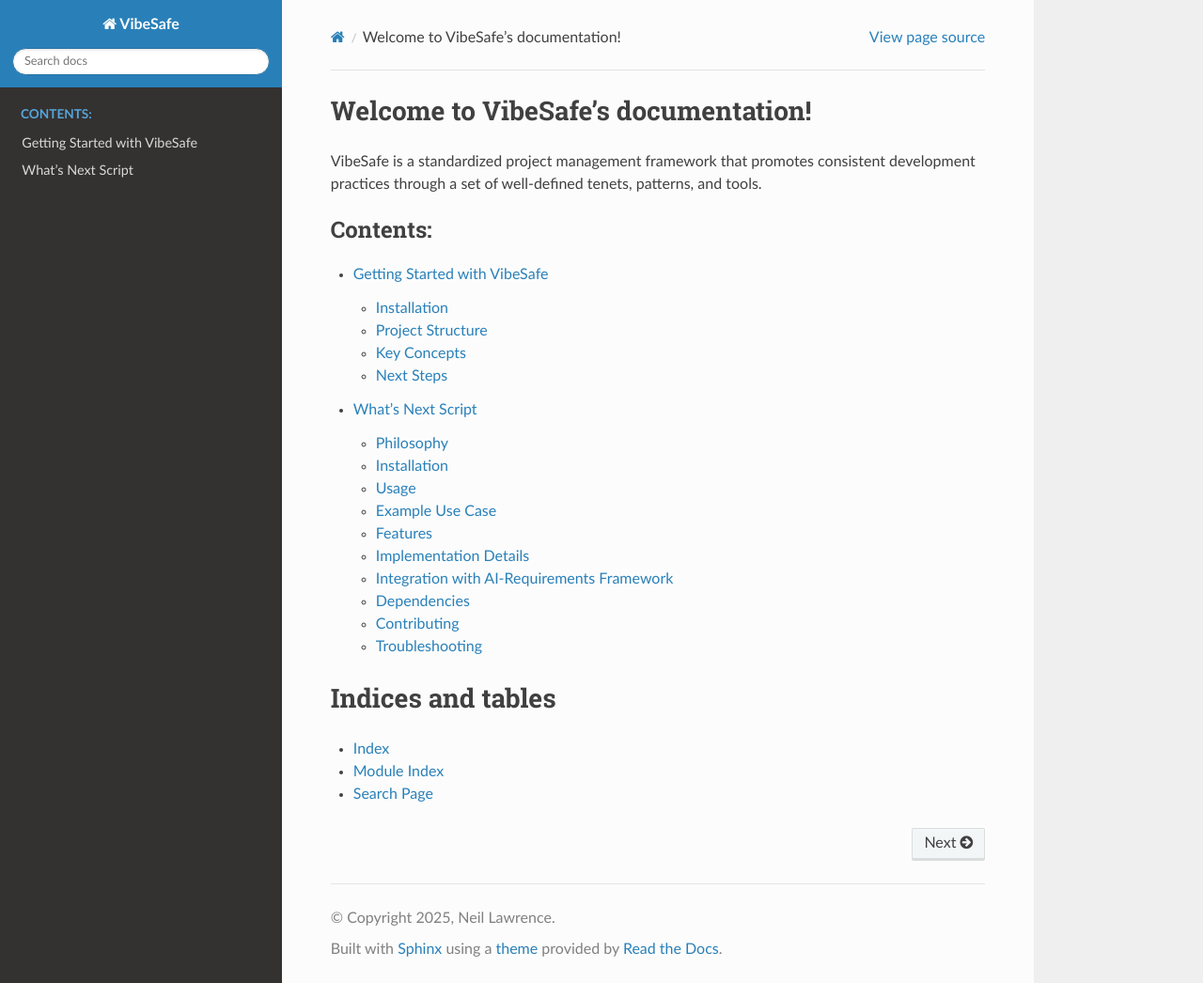
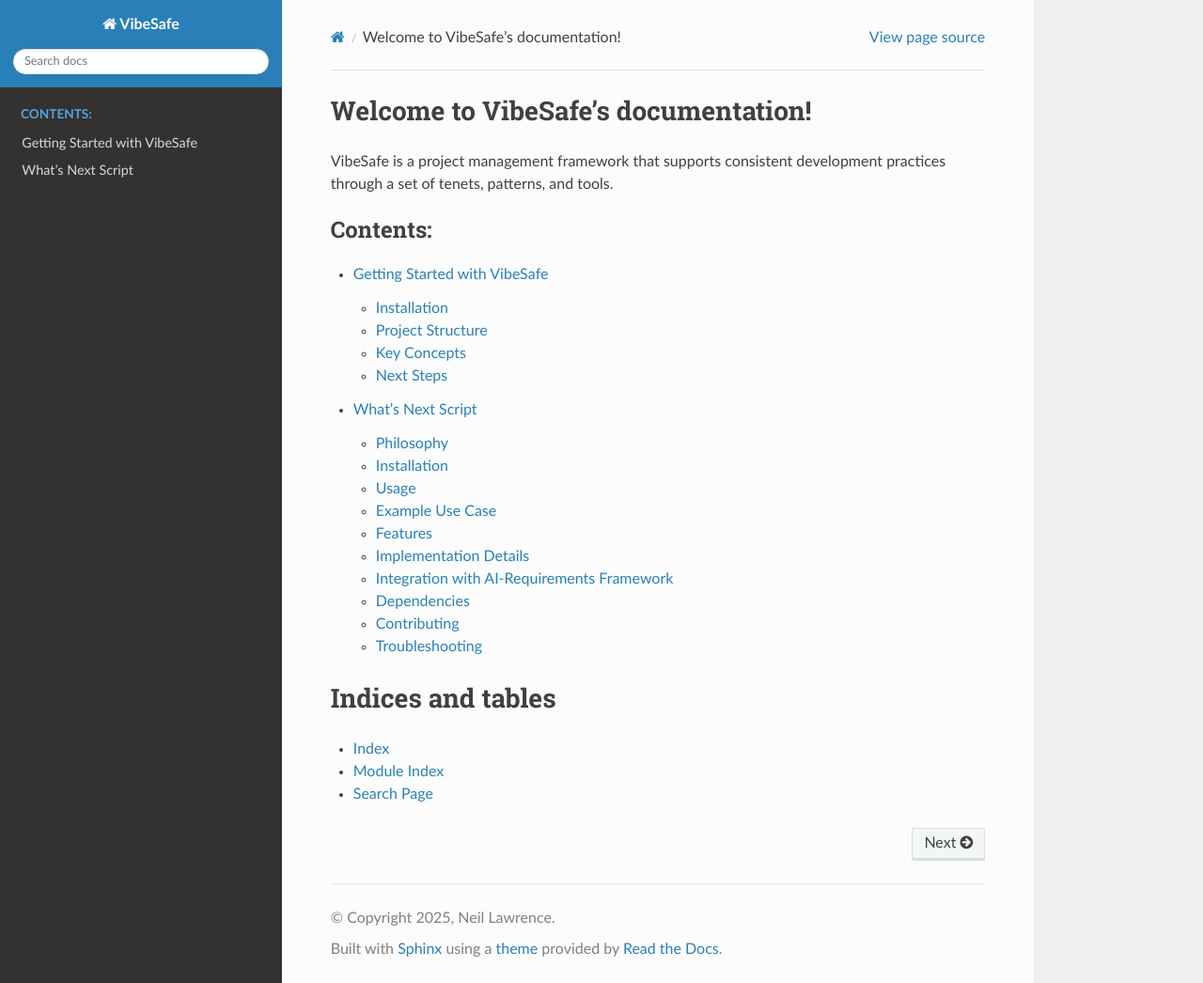
Before and after one commit to lawrennd/vibesafe, a Sphinx documentation site: the page built from docs/source/index.rst, in a window 1280 px wide and 1046 px high. Shown: the whole window at 94% size. Built offline with Sphinx 7.4.7 and the Read the Docs theme 3.1.0, drawn with Linux system fonts in a browser that asks for light colours.

Commit message:
fix: ensure title underline matches length in index.rst

```diff
--- a/docs/source/index.rst
+++ b/docs/source/index.rst
@@ -1,7 +1,7 @@
 Welcome to VibeSafe's documentation!
-===================================
+====================================
 
-VibeSafe is a standardized project management framework that promotes consistent development practices through a set of well-defined tenets, patterns, and tools.
+VibeSafe is a project management framework that supports consistent development practices through a set of tenets, patterns, and tools.
 
 .. toctree::
    :maxdepth: 2
```
